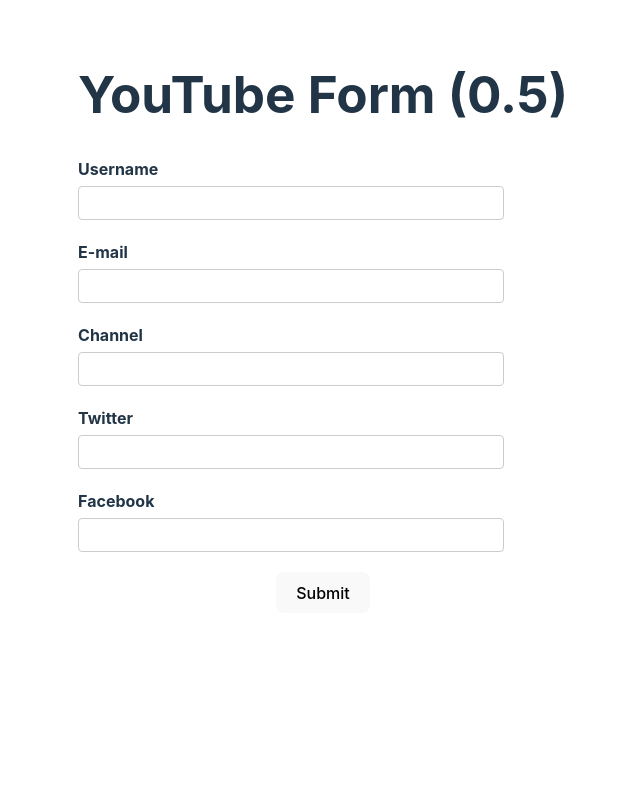
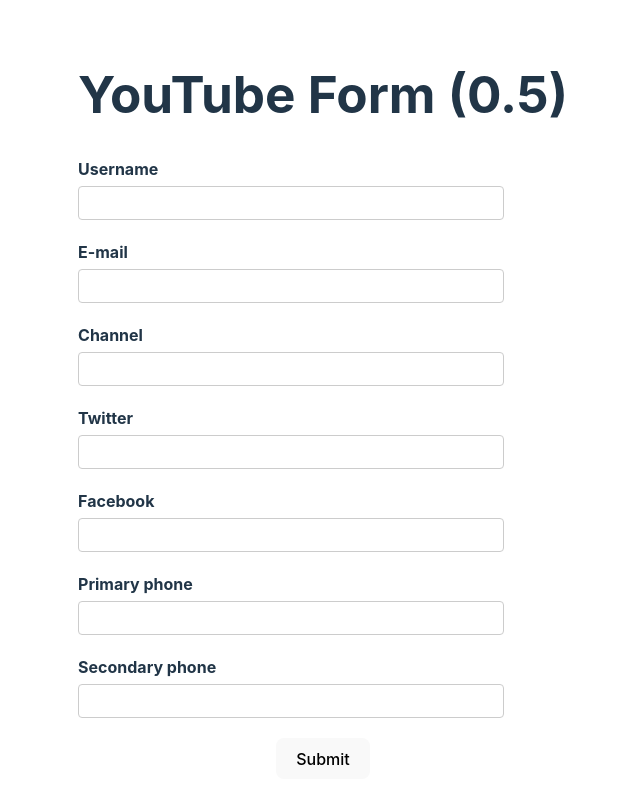
Before and after one commit to amontalvof/react-hook-form-demo, a React (Vite) app: page / in a window 1280 px wide. Shown: the top 804 px of the page, without its empty margins (317-957 px from the left). Built offline with nearby package versions, Linux system fonts and the light colour scheme; the HTML template or start-up script is replaced by a standard one.

Commit message:
feat: Arrays

```diff
--- a/src/components/YouTubeForm.tsx
+++ b/src/components/YouTubeForm.tsx
@@ -11,6 +11,7 @@
         facebook: string;
         twitter: string;
     };
+    phoneNumbers: string[];
 };
 
 const YouTubeForm = () => {
@@ -23,6 +24,7 @@
                 facebook: '',
                 twitter: '',
             },
+            phoneNumbers: ['', ''],
         },
     });
     const { register, control, handleSubmit, formState } = form;
@@ -102,16 +104,56 @@
                     <input
                         type="text"
                         id="twitter"
-                        {...register('social.twitter')}
+                        {...register('social.twitter', {
+                            required: {
+                                value: true,
+                                message: 'Twitter is required!',
+                            },
+                        })}
                     />
+                    <p className="error">{errors.social?.twitter?.message}</p>
                 </div>
                 <div className="form-control">
                     <label htmlFor="facebook">Facebook</label>
                     <input
                         type="text"
                         id="facebook"
-                        {...register('social.facebook')}
+                        {...register('social.facebook', {
+                            required: {
+                                value: true,
+                                message: 'Facebook is required!',
+                            },
+                        })}
                     />
+                    <p className="error">{errors.social?.facebook?.message}</p>
+                </div>
+                <div className="form-control">
+                    <label htmlFor="primary-phone">Primary phone</label>
+                    <input
+                        type="text"
+                        id="primary-phone"
+                        {...register('phoneNumbers.0', {
+                            required: {
+                                value: true,
+                                message: 'Primary phone is required!',
+                            },
+                        })}
+                    />
+                    <p className="error">{errors.phoneNumbers?.[0]?.message}</p>
+                </div>
+                <div className="form-control">
+                    <label htmlFor="secondary-phone">Secondary phone</label>
+                    <input
+                        type="text"
+                        id="secondary-phone"
+                        {...register('phoneNumbers.1', {
+                            required: {
+                                value: true,
+                                message: 'Secondary phone is required!',
+                            },
+                        })}
+                    />
+                    <p className="error">{errors.phoneNumbers?.[1]?.message}</p>
                 </div>
                 <button>Submit</button>
             </form>
```
